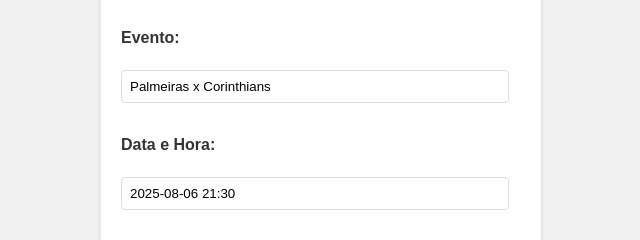
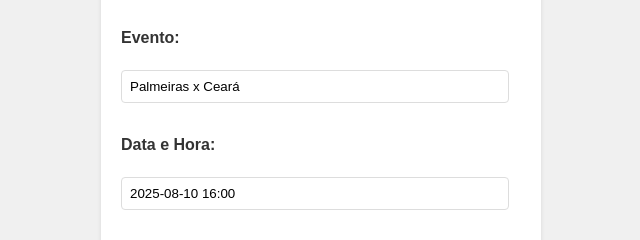
Before and after one commit to mapa-allianz/allianz, a plain HTML site: page l/index.html in a window 1280 px wide. Shown: the part 352-592 px from the top of the page, 319-959 px from the left. Drawn offline with nearby package versions, Linux system fonts and the light colour scheme.

Commit message:
Update index.html

```diff
--- a/l/index.html
+++ b/l/index.html
@@ -70,10 +70,10 @@
         <input type="text" id="apelido" name="apelido" readonly><br><br>
 
         <label for="evento">Evento:</label><br>
-        <input type="text" id="evento" name="evento" value="Palmeiras x Corinthians" readonly><br><br> <!-- NOME DO EVENTO ---------------------------------------- -->
+        <input type="text" id="evento" name="evento" value="Palmeiras x Ceará" readonly><br><br> <!-- NOME DO EVENTO ---------------------------------------- -->
 
         <label for="dataHora">Data e Hora:</label><br>
-        <input type="text" id="dataHora" name="dataHora" value="2025-08-06 21:30" readonly><br><br> <!-- DATA DO EVENTO ---------------------------------------- -->
+        <input type="text" id="dataHora" name="dataHora" value="2025-08-10 16:00" readonly><br><br> <!-- DATA DO EVENTO ---------------------------------------- -->
 
         <label for="setor">Setor:</label><br>
         <select id="setor" name="setor" required>
```
